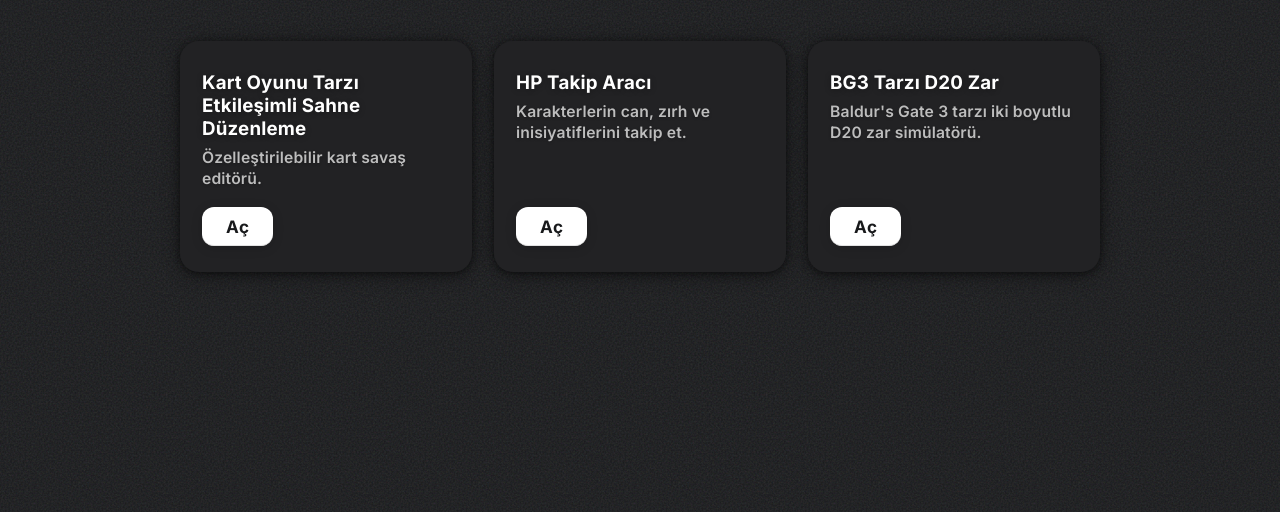
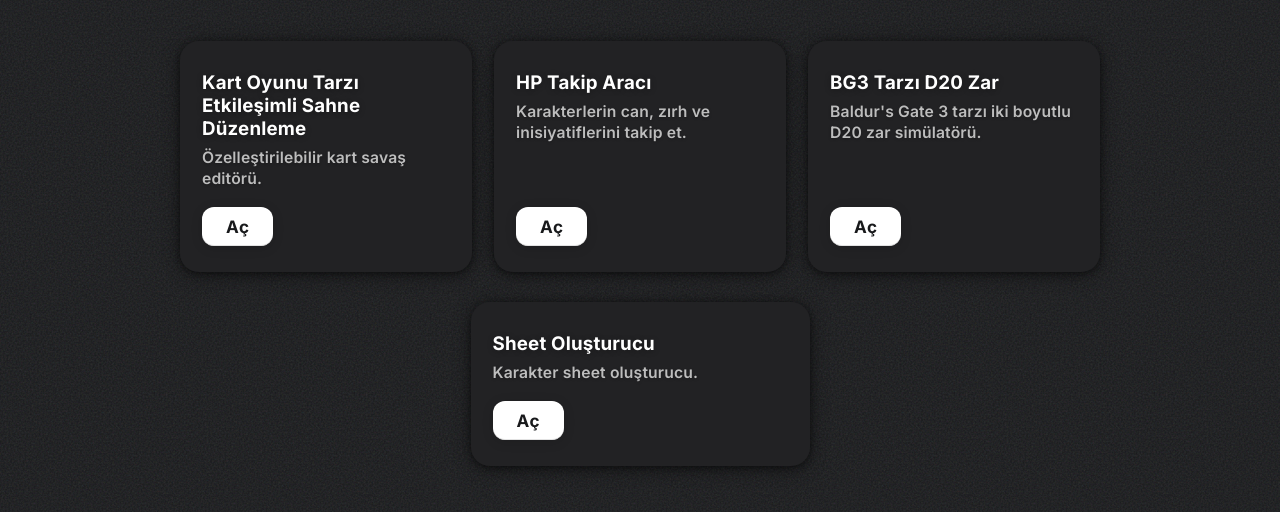
Before and after one commit to painkilleroverdose/frptools-web, a plain HTML site: page anasayfa.html in a window 1280 px wide. Shown: the part 104-616 px from the top of the page. Drawn offline with Linux system fonts and the light colour scheme.

Commit message:
Update anasayfa.html

```diff
--- a/anasayfa.html
+++ b/anasayfa.html
@@ -252,7 +252,7 @@
     <div class="card" tabindex="0">
       <div class="card-title">Kart Oyunu Tarzı Etkileşimli Sahne Düzenleme</div>
       <div class="card-desc">Özelleştirilebilir kart savaş editörü.</div>
-      <button class="open-btn" data-target="battle/battle.html">Aç</button>
+      <button class="open-btn" data-target="BATTLE/battle.html">Aç</button>
     </div>
     <div class="card" tabindex="0">
       <div class="card-title">HP Takip Aracı</div>
@@ -263,6 +263,11 @@
       <div class="card-title">BG3 Tarzı D20 Zar</div>
       <div class="card-desc">Baldur's Gate 3 tarzı iki boyutlu D20 zar simülatörü.</div>
       <button class="open-btn" data-target="bg3styledice/index.html">Aç</button>
+    </div>
+    <div class="card" tabindex="0">
+      <div class="card-title">Sheet Oluşturucu</div>
+      <div class="card-desc">Karakter sheet oluşturucu.</div>
+      <button class="open-btn" data-target="sheetcreator/sheetcreator.html">Aç</button>
     </div>
   </div>
   <script>
```
